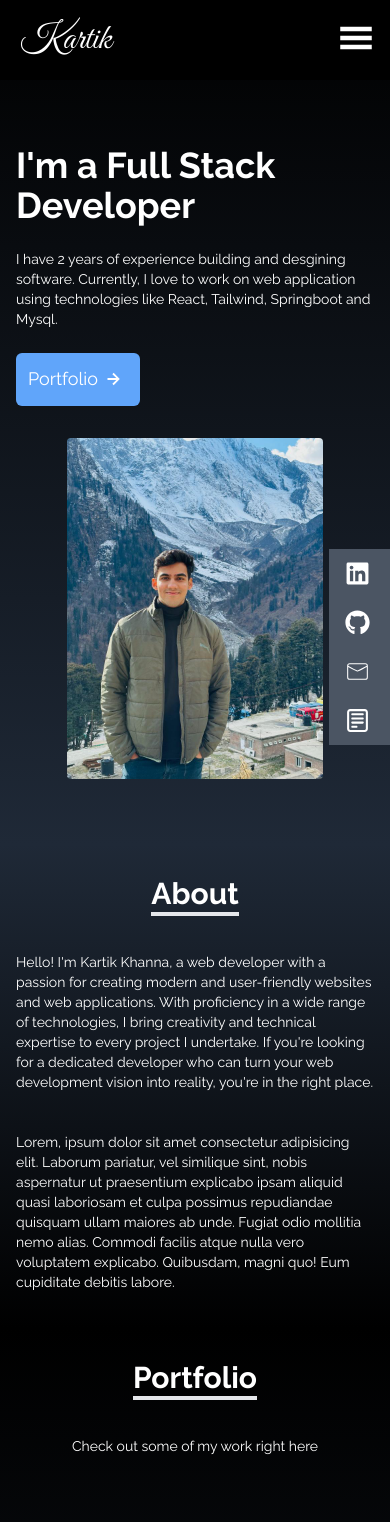
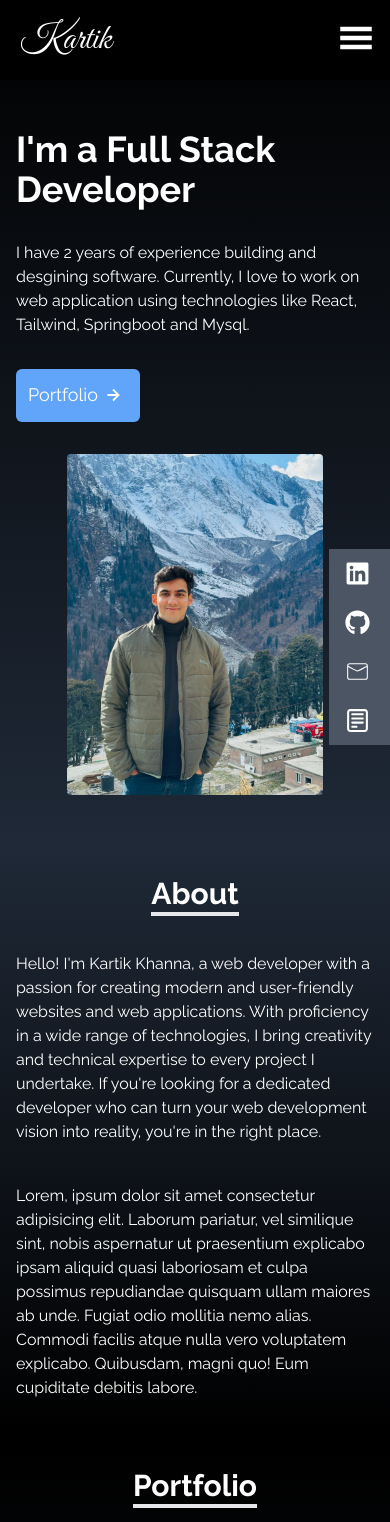
Before and after one commit to kartikkhanna21/Portfolio_website_github, a React (Create React App) app: page / in a window 390 px wide. Shown: the top 1522 px of the page. Built offline with nearby package versions, Linux system fonts and the light colour scheme.

Commit message:
font-changes

```diff
--- a/src/components/About.jsx
+++ b/src/components/About.jsx
@@ -8,12 +8,12 @@ const About = () => {
                     <h1 className='text-3xl my-4 text-center font-bold border-b-4 max-w-full md:text-4xl'>About</h1>
                 </div>
 
-                <div className='my-5 text-sm xsm:text-lg md:text-xl'>
+                <div className='my-5 xsm:text-lg md:text-xl'>
                     <p>Hello! I'm Kartik Khanna, a web developer with a passion for creating modern and user-friendly websites and web applications. With proficiency in a wide range of technologies, I bring creativity and technical expertise to every project I undertake. If you're looking for a dedicated developer who can turn your web development vision into reality, you're in the right place.</p>
                 </div>
 
                 <div >
-                    <p className='my-5 text-sm xsm:text-lg md:text-xl'>Lorem, ipsum dolor sit amet consectetur adipisicing elit. Laborum pariatur, vel similique sint, nobis aspernatur ut praesentium explicabo ipsam aliquid quasi laboriosam et culpa possimus repudiandae quisquam ullam maiores ab unde. Fugiat odio mollitia nemo alias.
+                    <p className='my-5 xsm:text-lg md:text-xl'>Lorem, ipsum dolor sit amet consectetur adipisicing elit. Laborum pariatur, vel similique sint, nobis aspernatur ut praesentium explicabo ipsam aliquid quasi laboriosam et culpa possimus repudiandae quisquam ullam maiores ab unde. Fugiat odio mollitia nemo alias.
                         Commodi facilis atque nulla vero voluptatem explicabo.
                         Quibusdam, magni quo! Eum cupiditate debitis labore.</p>
                 </div>
--- a/src/components/Contact.jsx
+++ b/src/components/Contact.jsx
@@ -7,7 +7,7 @@ const Contact = () => {
                 <div className='my-4 w-min'>
                     <h1 className='text-3xl font-bold border-b-4 md:text-4xl'>Contact</h1>
                 </div>
-                <div className='my-5 text-sm xsm:text-lg md:text-xl'>
+                <div className='my-5 xxsm:text-lg md:text-xl'>
                     <p>Submit the form below to get in touch with me</p>
                 </div>
 
--- a/src/components/Experience.jsx
+++ b/src/components/Experience.jsx
@@ -76,7 +76,7 @@ const Experience = () => {
                 <div className='my-4 w-min'>
                     <h1 className='text-3xl font-bold border-b-4 md:text-4xl'>Experience</h1>
                 </div>
-                <div className='my-5 text-sm xsm:text-lg md:text-xl'>
+                <div className='my-5 xxsm:text-lg md:text-xl'>
                     <p>These are the technologies I've worked with</p>
                 </div>
 
--- a/src/components/Home.jsx
+++ b/src/components/Home.jsx
@@ -10,8 +10,8 @@ const Home = () => {
                     <div>
                         <h1 className=' text-3xl font-bold py-4  xxsm:text-4xl xsm:text-5xl md:text-7xl'>I'm a Full Stack Developer</h1>
                     </div>
-                    <div className='py-2'>
-                        <p className='text-sm xsm:text-lg md:py-4'>I have 2 years of experience building and desgining software.
+                    <div >
+                        <p className='py-4 text-md md:text-lg md:py-4'>I have 2 years of experience building and desgining software.
                             Currently, I love to work on web application using technologies like React, Tailwind, Springboot and Mysql.
                         </p>
                     </div>
--- a/src/components/Portfolio.jsx
+++ b/src/components/Portfolio.jsx
@@ -36,7 +36,7 @@ const Portfolio = () => {
                 <div className='my-4 w-min'>
                     <h1 className='text-3xl font-bold border-b-4 md:text-4xl'>Portfolio</h1>
                 </div>
-                <div className='my-5 text-sm xsm:text-lg md:text-xl'>
+                <div className='my-5 xxsm:text-lg md:text-xl'>
                     <p>Check out some of my work right here</p>
                 </div>
 
```
